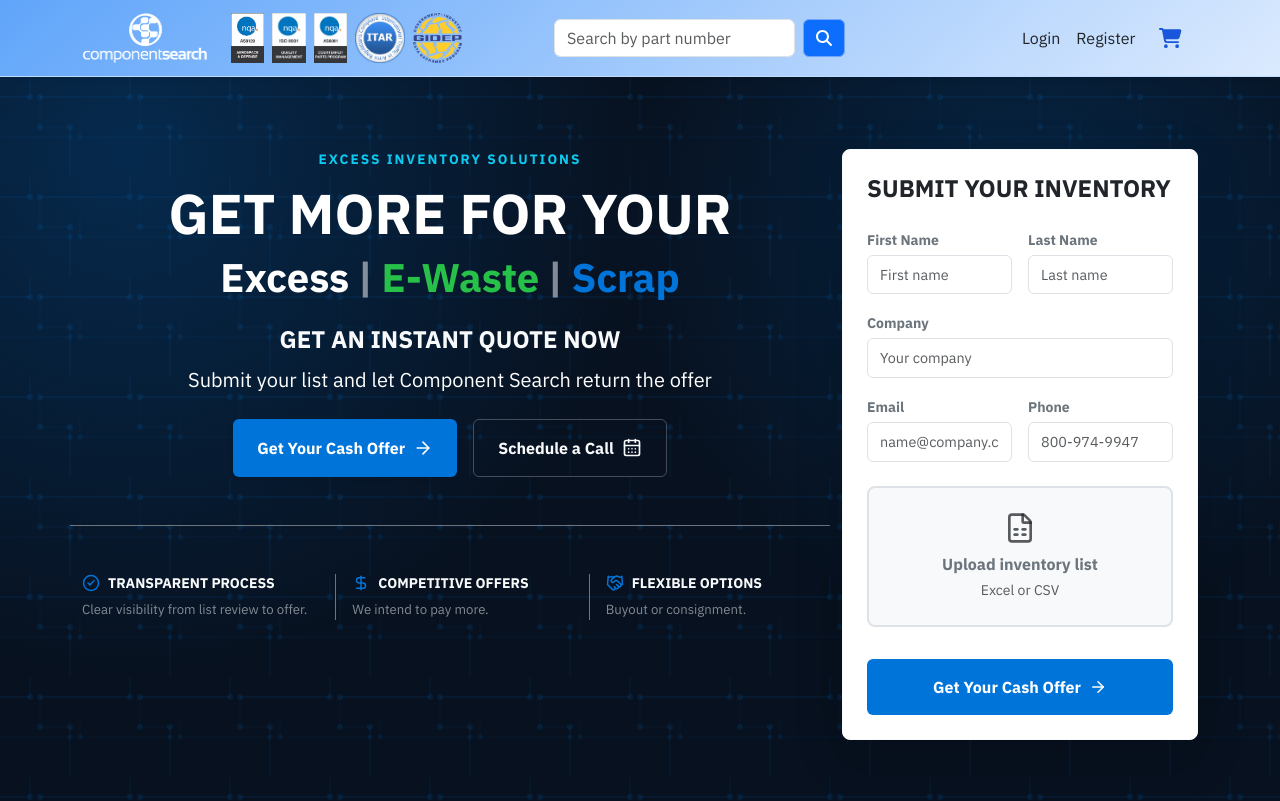
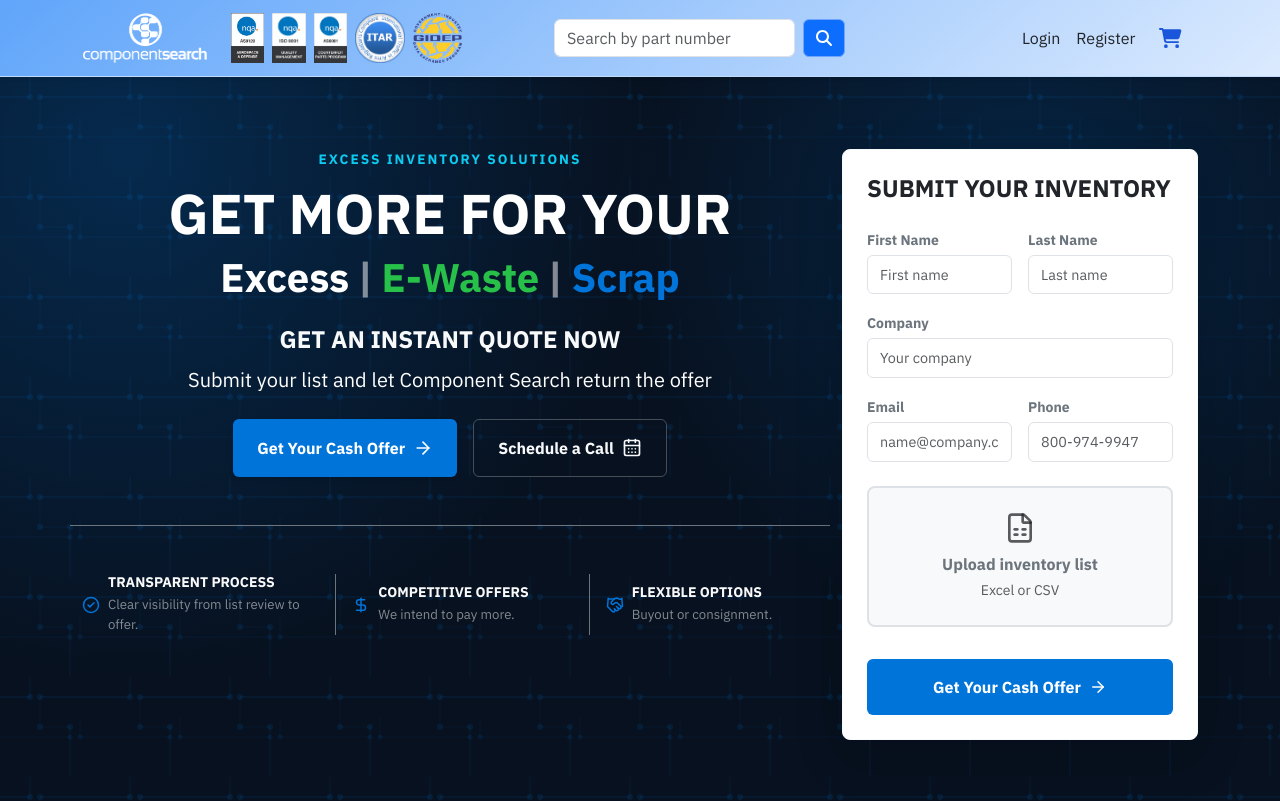
Before and after one commit to sistlasre/component_search_frontend, a React (Create React App) app: page /excess in a window 1280 px wide. Shown: the top 801 px of the page. Built offline with nearby package versions, Linux system fonts and the light colour scheme; no server answers.

Commit message:
Fixing hero points

```diff
--- a/src/components/ExcessPage.js
+++ b/src/components/ExcessPage.js
@@ -452,14 +452,14 @@ function Input({ label, placeholder, type = "text", id, value, onChange, disable
 
 function HeroPoint({ icon, title, text, noBorder }) {
   return (
-    <div className={`${noBorder ? "" : "ps-3 border-start border-secondary"} h-100`}>
-      <div className="d-flex align-items-center gap-2 mb-2">
-        <span style={{ color: BLUE, display: "inline-flex" }}>
-          {React.cloneElement(icon, { size: 18 })}
-        </span>
-        <h3 className="text-uppercase small fw-bold tracking-wide mb-0 text-light">{title}</h3>
+    <div className={`${noBorder ? "" : "ps-3 border-start border-secondary"} h-100 d-flex align-items-center gap-2`}>
+      <span style={{ color: BLUE, display: "inline-flex", flexShrink: 0 }}>
+        {React.cloneElement(icon, { size: 18 })}
+      </span>
+      <div>
+        <h3 className="text-uppercase small fw-bold tracking-wide mb-1 text-light">{title}</h3>
+        <p className="small text-white-50 mb-0 leading-normal" style={{ fontSize: "0.825rem" }}>{text}</p>
       </div>
-      <p className="small text-white-50 mb-0 leading-normal" style={{ fontSize: "0.825rem" }}>{text}</p>
     </div>
   );
 }
```
